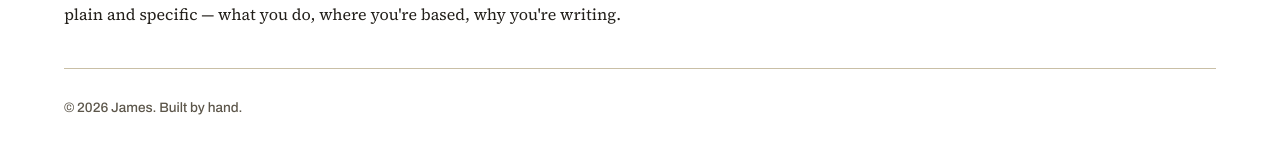
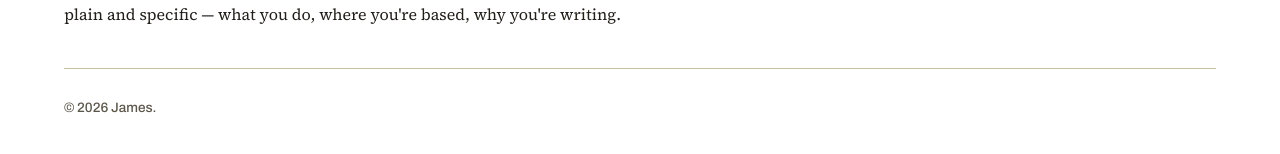
Before and after one commit to HegelianChant/jamesyancey, a Jekyll site: the page built from about.html, in a window 1280 px wide. Shown: the part 184-338 px from the top of the page. Built offline with Jekyll 4.4.1, drawn with Linux system fonts in a browser that asks for light colours.

Commit message:
Update footer.html

```diff
--- a/_includes/footer.html
+++ b/_includes/footer.html
@@ -1,3 +1,3 @@
 <footer class="site-footer">
-  <p>&copy; {{ site.time | date: '%Y' }} {{ site.author }}. Built by hand.</p>
+  <p>&copy; {{ site.time | date: '%Y' }} {{ site.author }}.</p>
 </footer>
```
